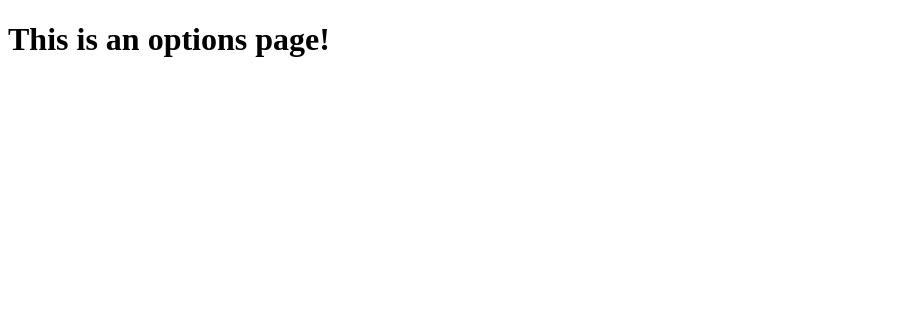
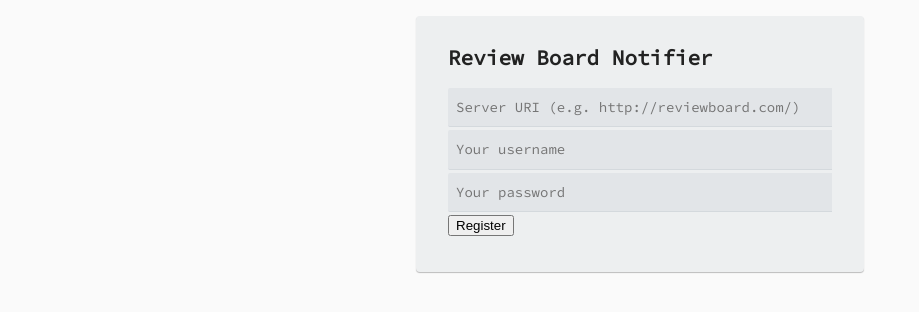
Before and after one commit to tetran/rb-notify, a browser extension: page options.html in a window 1280 px wide. Shown: the whole page, without its empty margins (0-919 px from the left). Drawn offline with Linux system fonts and the light colour scheme.

Commit message:
Created setting page

```diff
--- a/options.html
+++ b/options.html
@@ -3,17 +3,93 @@
   <head>
     <title></title>
     <style>
+    @import url(http://fonts.googleapis.com/css?family=Source+Code+Pro);
+    body, input {
+        font: 14px/19px 'Source Code Pro', sans-serif;
+    }
+    body {
+        padding: .5rem;
+        background-color: #FAFAFA;
+        color:#222;
+    }
+    input {
+        padding: 8px;
+        line-height: 1.6;
+        outline: 0;
+        background-color: #E2E5E8;
+        border-width: 0;
+        border-bottom: 1px solid #D4D9DD;
+        border-radius: 2px;
+        transition: border,background 0.4s ease;
+    }
+    input:focus {
+        background-color: #FFF;
+        border-color: #5FCF80;
+    }
+    h2 {
+        margin-top: 0;
+    }
+    .container {
+        width: 24rem;
+        margin: 0 auto;
+        padding: 2rem;
+        border-radius: 4px;
+        box-shadow: 0 1px 1px rgba(0,0,0,0.25);
+        background-color: #EDEFF0;
+    }
+    .rb-form {
+        margin: 0;
+        padding: 0;
+        overflow: hidden;
+    }
+    .rb-form-field {
+        list-style: none;
+        margin: .2rem 0;
+    }
+    .rb-form-field-full {
+        width: 98%;
+    }
+    .rb-form-field-half {
+        width: 44%;
+    }
+    /*
+    .rb-register {
+        display: inline-block;
+        float: right;
+        border-style: solid;
+        border-width: 1px 1px 3px 1px;
+        border-color: #3AC162;
+        border-radius: 4px;
+        padding: 8px 15px;
+        font-size: 1rem;
+        background-color: #5FCF80;
+        outline: 0;
+        color: #FFF;
+        text-shadow: 0 1px 0px rgba(0, 0, 0, 0.15);
+    }
+    */
     </style>
-
-    <!--
-      - JavaScript and HTML must be in separate files: see our Content Security
-      - Policy documentation[1] for details and explanation.
-      -
-      - [1]: http://developer.chrome.com/extensions/contentSecurityPolicy.html
-     -->
   </head>
   <body>
-      <h1>This is an options page!</h1>
+      <div class="container">
+          <h2>Review Board Notifier</h2>
+          <ul class="rb-form">
+              <li class="rb-form-field">
+                  <input type="uri" name="uri" placeholder="Server URI (e.g. http://reviewboard.com/)" id="rb-uri" class="rb-form-field-full" />
+              </li>
+              <li class="rb-form-field">
+                  <input type="text" name="username" placeholder="Your username" id="rb-username" class="rb-form-field-full" />
+              </li>
+              <li class="rb-form-field">
+                  <input type="password" name="password" placeholder="Your password" id="rb-password" class="rb-form-field-full" />
+              </li>
+              <!--
+              -->
+              <li class="rb-form-field">
+                  <button id="rb-register" class="rb-register">Register</button>
+              </li>
+          </ul>
+      </div>
       <script src="options.js"></script>
   </body>
 </html>
--- a/options.js
+++ b/options.js
@@ -0,0 +1,37 @@
+var rbRule;
+
+function storeRule(rule) {
+    localStorage.rbRule = JSON.stringify({
+        uri: document.getElementById('rb-uri').value,
+        username: document.getElementById('rb-username').value,
+        password: document.getElementById('rb-password').value
+    });
+}
+
+function loadStoredRule() {
+    var storedRule = localStorage.rbRule;
+    try {
+        rbRule = JSON.parse(storedRule);
+        setFieldValue('rb-uri', rbRule.uri);
+        setFieldValue('rb-username', rbRule.username);
+        setFieldValue('rb-password', rbRule.password);
+    } catch (e) {
+        rbRule = {};
+        localStorage.rbRule = JSON.stringify(rbRule);
+    }
+}
+
+function setFieldValue(elem_id, value) {
+    document.getElementById(elem_id).value = value || '';
+}
+
+function testAccount() {
+
+}
+
+window.onload = function() {
+    loadStoredRule();
+    document.getElementById('rb-register').onclick = function() {
+        storeRule(rbRule || {});
+    };
+};
```
